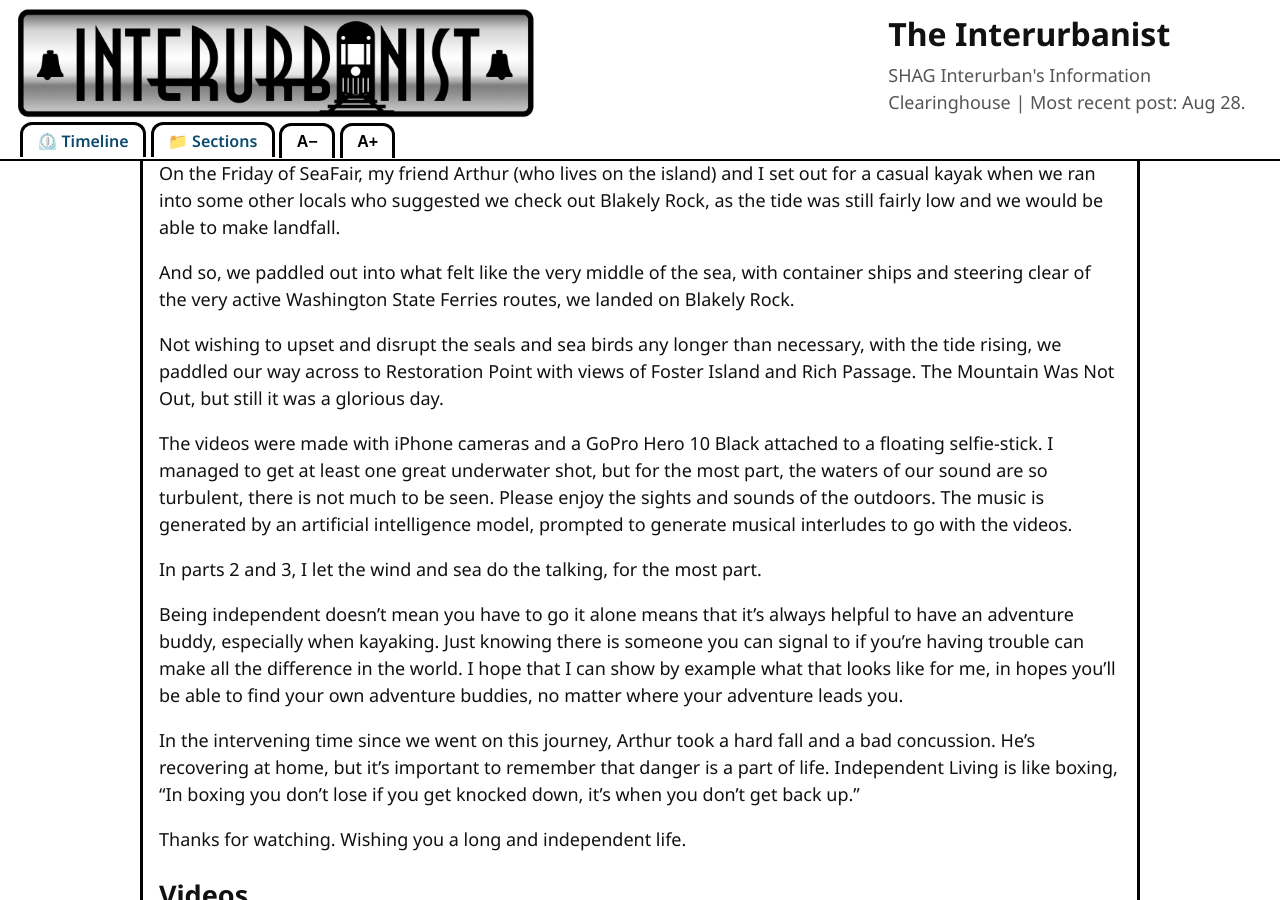
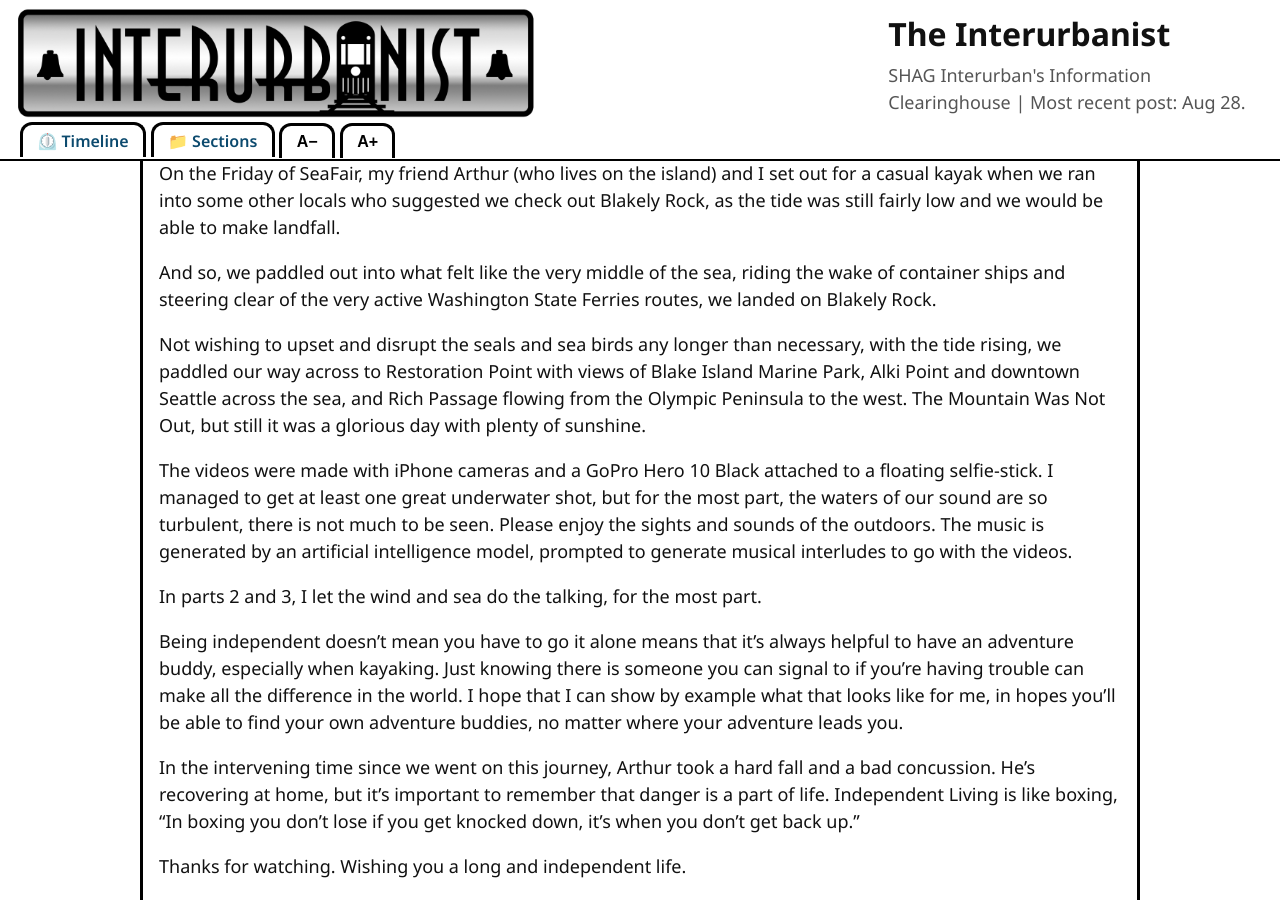
Before and after one commit to wildjo/theinterurbanist, a Jekyll site: the page built from tales/2025-08-20-blakely-rock/index.md, in a window 1280 px wide and 900 px high, scrolled down 743 px. Built offline with Jekyll 4.4.1, drawn with Linux system fonts in a browser that asks for light colours.

Commit message:
Update content and authors in notes and tales
Revised the title, author, and summary in the Dick's Inspiration notes entry, removing image captions and updating the intro. Enhanced narrative details in the Blakely Rock tale, expanding on the kayaking experience and locations visited.

```diff
--- a/tales/2025-08-20-blakely-rock/index.md
+++ b/tales/2025-08-20-blakely-rock/index.md
@@ -19,9 +19,9 @@ Being Independent Doesn’t Mean You Have to Go Alone.
 
 On the Friday of SeaFair, my friend Arthur (who lives on the island) and I set out for a casual kayak when we ran into some other locals who suggested we check out Blakely Rock, as the tide was still fairly low and we would be able to make landfall.
 
-And so, we paddled out into what felt like the very middle of the sea, with container ships and steering clear of the very active Washington State Ferries routes, we landed on Blakely Rock.
+And so, we paddled out into what felt like the very middle of the sea, riding the wake of container ships and steering clear of the very active Washington State Ferries routes, we landed on Blakely Rock.
 
-Not wishing to upset and disrupt the seals and sea birds any longer than necessary, with the tide rising, we paddled our way across to Restoration Point with views of Foster Island and Rich Passage. The Mountain Was Not Out, but still it was a glorious day.
+Not wishing to upset and disrupt the seals and sea birds any longer than necessary, with the tide rising, we paddled our way across to Restoration Point with views of Blake Island Marine Park, Alki Point and downtown Seattle across the sea, and Rich Passage flowing from the Olympic Peninsula to the west. The Mountain Was Not Out, but still it was a glorious day with plenty of sunshine.
 
 The videos were made with iPhone cameras and a GoPro Hero 10 Black attached to a floating selfie-stick. I managed to get at least one great underwater shot, but for the most part, the waters of our sound are so turbulent, there is not much to be seen. Please enjoy the sights and sounds of the outdoors. The music is generated by an artificial intelligence model, prompted to generate musical interludes to go with the videos.
 
```
Also changed, not shown: notes/2025-08-27-Dicks-Inspiration/index.md (+3 -10 lines).
